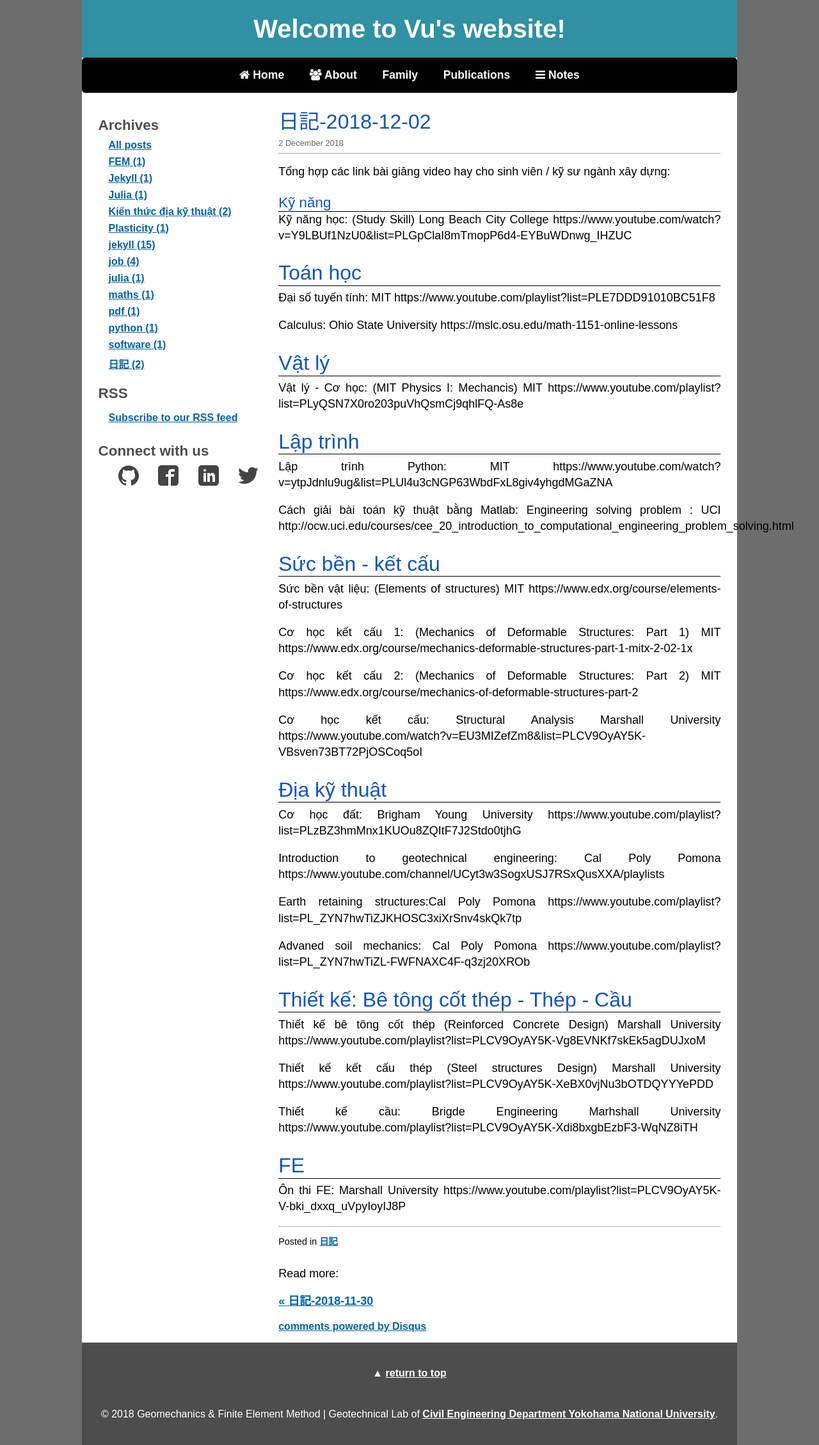
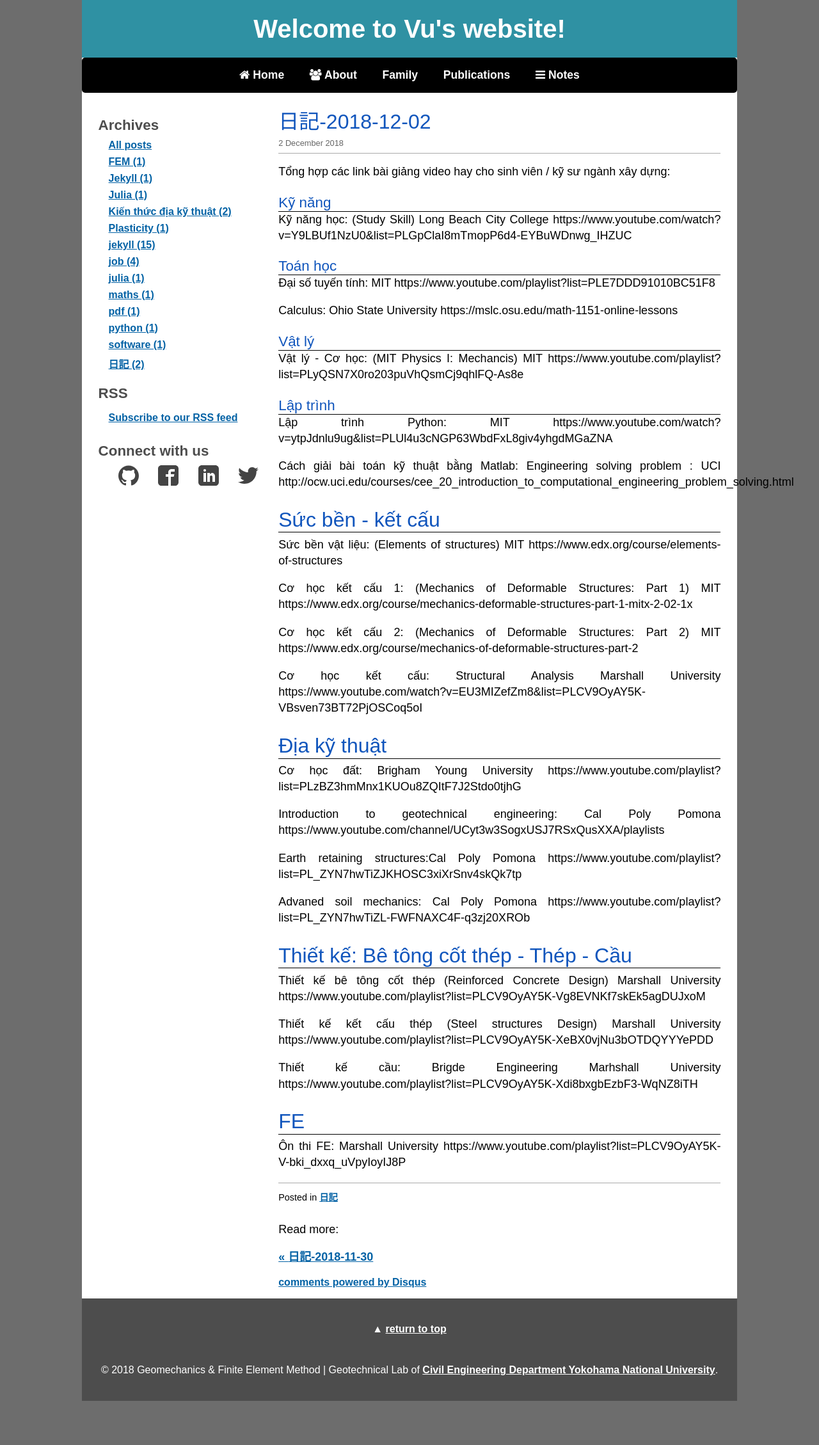
Before and after one commit to quangvunp/geomechanics, a Jekyll site: the page built from _posts/2018-12-02-Diary.md, in a window 1280 px wide. Shown: the whole page at 64% size. Built offline with Jekyll 4.4.1, drawn with Linux system fonts in a browser that asks for light colours; comment, search, counter and statistics services are not loaded; after the commit the page ends 2189 px from its top, so only the background shows below that.

Commit message:
Update 2018-12-02-Diary.md

```diff
--- a/_posts/2018-12-02-Diary.md
+++ b/_posts/2018-12-02-Diary.md
@@ -11,19 +11,19 @@
 Kỹ năng học: (Study Skill) Long Beach City College
 https://www.youtube.com/watch?v=Y9LBUf1NzU0&list=PLGpClaI8mTmopP6d4-EYBuWDnwg_IHZUC
 
-<h2 class="bottom_line"> Toán học </h2>
+<h3 class="bottom_line"> Toán học </h3>
 Đại số tuyến tính: MIT
 https://www.youtube.com/playlist?list=PLE7DDD91010BC51F8
 
 Calculus: Ohio State University
 https://mslc.osu.edu/math-1151-online-lessons
 
-<h2 class="bottom_line"> Vật lý </h2>
+<h3 class="bottom_line"> Vật lý </h3>
 Vật lý - Cơ học: (MIT Physics I: Mechancis) MIT
 https://www.youtube.com/playlist?list=PLyQSN7X0ro203puVhQsmCj9qhlFQ-As8e
 
 
-<h2 class="bottom_line"> Lập trình </h2>
+<h3 class="bottom_line"> Lập trình </h3>
 Lập trình Python: MIT
 https://www.youtube.com/watch?v=ytpJdnlu9ug&list=PLUl4u3cNGP63WbdFxL8giv4yhgdMGaZNA
 
```
